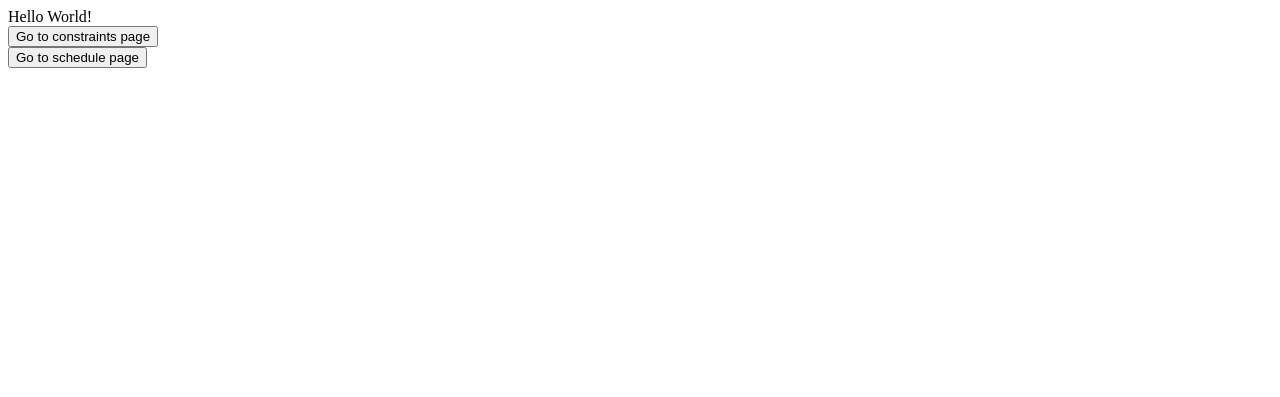
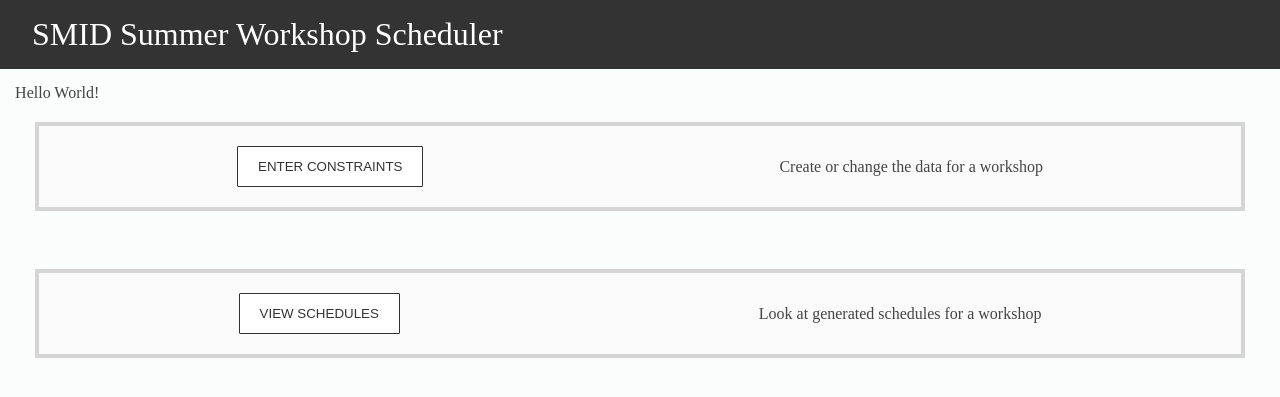
Before and after one commit to leapwill/cs4485-workshop-scheduler, a plain HTML site: page webapp/index.html in a window 1280 px wide. Drawn offline with nearby package versions, Linux system fonts and the light colour scheme.

Commit message:
Add styles

```diff
--- a/webapp/index.html
+++ b/webapp/index.html
@@ -1,38 +1,54 @@
 <!DOCTYPE html>
 <html lang="en">
+
 <head>
     <meta charset="UTF-8">
     <meta name="viewport" content="width=device-width, initial-scale=1.0">
     <title>Document</title>
+    <link rel="stylesheet" href="style.css" />
     <script src="https://cdn.jsdelivr.net/npm/vue/dist/vue.js"></script>
 </head>
+
 <body>
+    <header>
+        SMID Summer Workshop Scheduler
+    </header>
+    <div id="content">
         <div id="app">
             <div v-if="app1Visible">
                 {{ message }}
                 <br>
+                <div class="panel flex">
                     <button v-on:click="selectConstraints">
-                Go to constraints page
+                        Enter Constraints
                     </button>
+                    <div>
+                        Create or change the data for a workshop
+                    </div>
+                </div>
                 <br>
+                <div class="panel flex">
                     <button v-on:click="selectSchedule">
-                Go to schedule page
+                        View Schedules
                     </button>
+                    <div>
+                        Look at generated schedules for a workshop
+                    </div>
+                </div>
             </div>
         </div>
         <div id="constraints">
             <div v-if="constraintsVisible">
                 Constraints are Visible
-            <constraintItem
-                v-for="item in constraints"
-                v-bind:constraint="item"
-                v-bind:key="item.id"
-            ></constraintItem>
+                <constraintItem v-for="item in constraints" v-bind:constraint="item" v-bind:key="item.id">
+                </constraintItem>
             </div>
         </div>
         <div id='schedule'>
             <div v-if="scheduleVisible">Schedule is Visible</div>
         </div>
+    </div>
     <script src="app.js"></script>
 </body>
+
 </html>
--- /dev/null
+++ b/webapp/style.css
@@ -0,0 +1,68 @@
+:root {
+    --smid-white: #fbfcfc;
+    --smid-heading: #2a2a2a;
+    --smid-text: #444444;
+}
+
+* {
+    box-sizing: border-box;
+}
+
+body {
+    margin: 0;
+    background-color: var(--smid-white);
+    color: var(--smid-text);
+    font: 'Cardo', serif;
+}
+
+header {
+    background-color: #333333;
+    color: #fff;
+    font-size: 2rem;
+    padding: 1rem 2rem;
+}
+
+#content {
+    padding: 4mm;
+}
+
+h1, h2, h3, h4, h5, h6 {
+    color: var(--smid-heading);
+}
+
+button, a, *[click] {
+    cursor: pointer;
+}
+
+.panel {
+    border: 4px solid #d5d5d5;
+    background-color: #fafafa;
+    padding: 20px 20px;
+    margin: 20px 20px;
+}
+
+.flex {
+    display: flex;
+    flex-direction: row;
+    flex-wrap: wrap;
+    justify-content: space-around;
+    align-items: center;
+}
+
+button {
+    padding: 12px 20px;
+    box-shadow: none;
+    background-color: #ffffff;
+    border: 1px solid #333;
+    border-radius: 1px;
+    font-family: 'Josefin Sans', sans-serif;
+    color: #333;
+    text-transform: uppercase;
+    transition: all 250ms ease-in;
+}
+
+button:hover {
+    border-color: #4d4d4d;
+    background-color: #4d4d4d;
+    color: #fff;
+}
```
Lines whose indentation alone changed are shown as unchanged.
